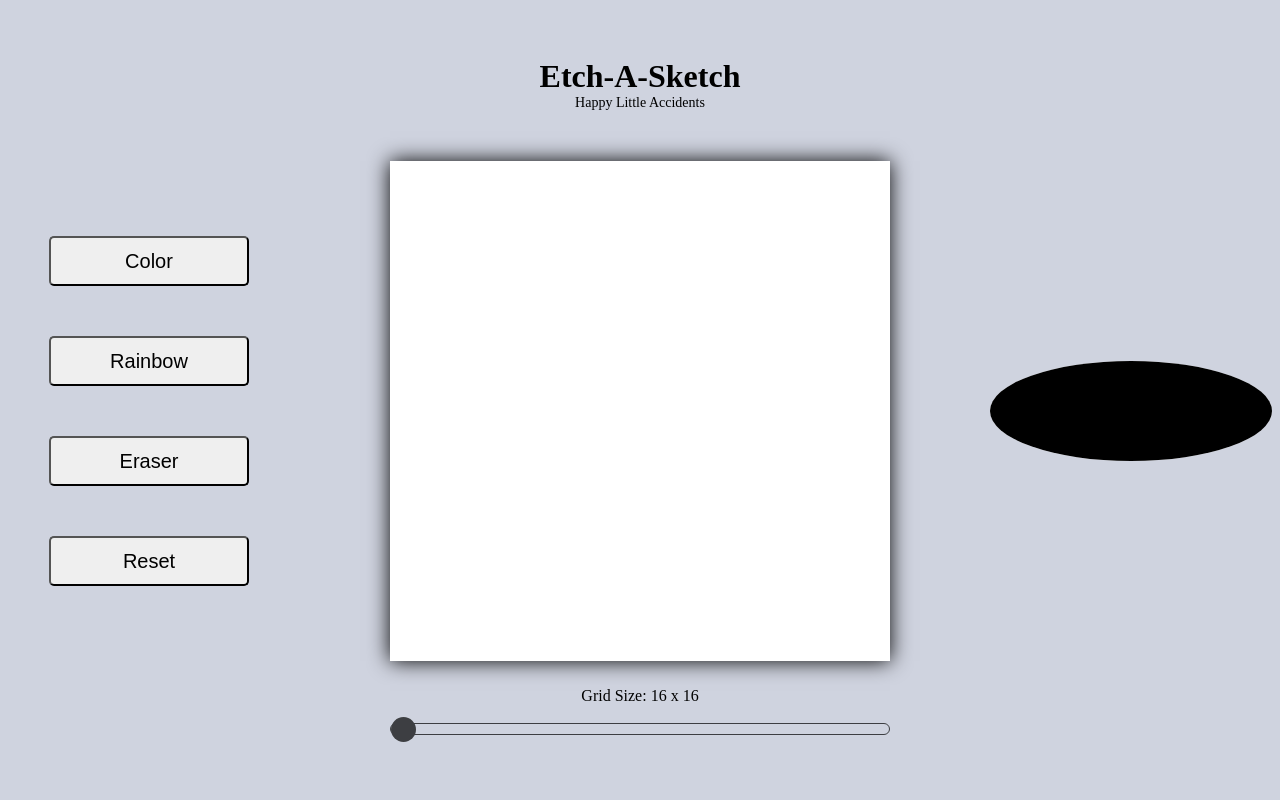
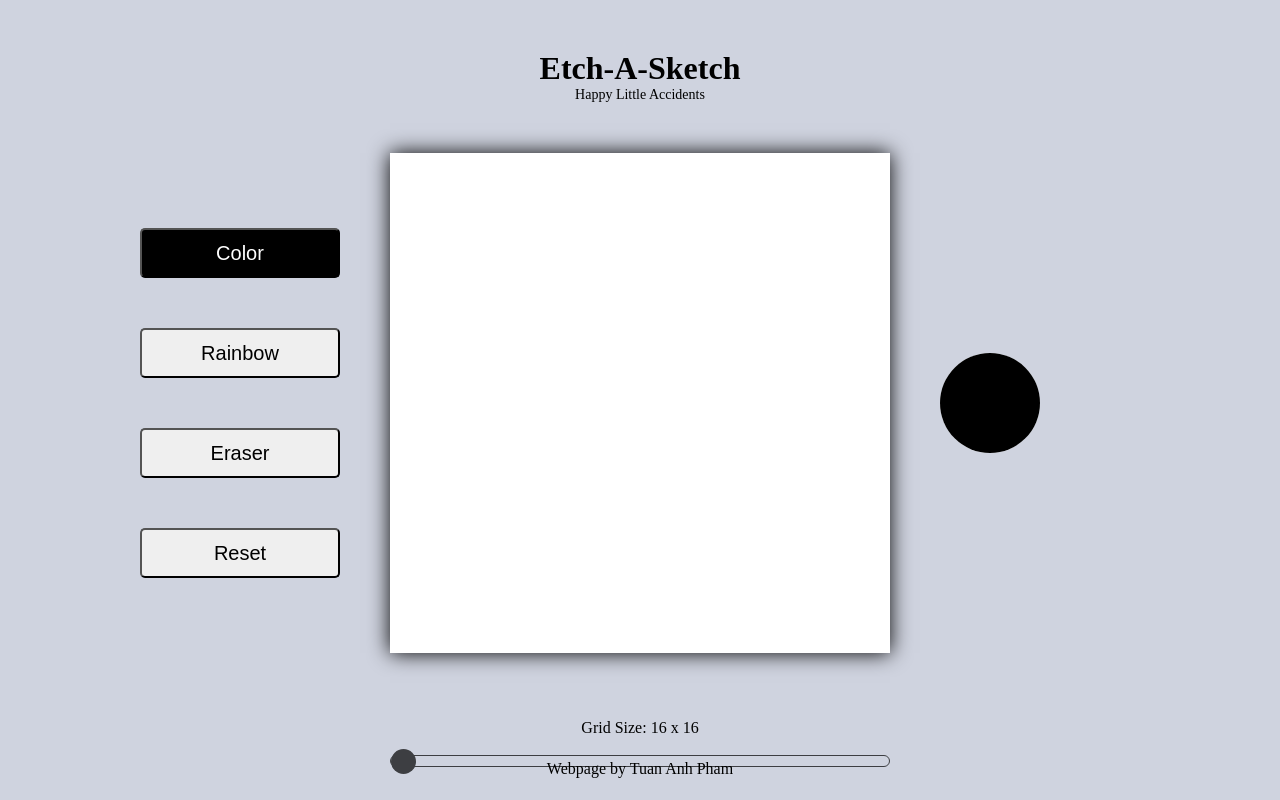
Before and after one commit to SomeCoolName1/Etch-A-Sketch, a plain HTML site: page index.html in a window 1280 px wide. Both pictures are taken after a click on the button "Color". Drawn offline with Linux system fonts and the light colour scheme.

Commit message:
finished everything. Check Readme for notes for future reference

```diff
--- a/Style/style.css
+++ b/Style/style.css
@@ -1,5 +1,9 @@
 body {
   background-color: rgb(207, 211, 223);
+  margin: 0;
+  padding: 0;
+  position: relative;
+  min-height: 100vh;
 }
 
 .heading {
@@ -62,10 +66,17 @@ body {
 
 .gridContainer {
   display: flex;
-  justify-content: space-between;
+  justify-content: center;
   align-items: center;
   padding-top: 50px;
-  gap: 100px;
+  gap: 50px;
+  padding-bottom: 2.5rem;
+}
+
+.buttonOuter,
+.colourOuter {
+  display: flex;
+  flex: 1;
 }
 
 #gridBoxes {
@@ -76,15 +87,16 @@ body {
   box-shadow: 0 0 20px black;
   border-color: solid black;
 }
+.buttonOuter {
+  align-items: center;
+  justify-content: right;
+}
 
 .button {
   display: flex;
   flex-direction: column;
   list-style: none;
-  align-items: center;
-  justify-content: center;
   gap: 50px;
-  flex: 1;
 }
 
 #colorPicker {
@@ -92,7 +104,6 @@ body {
 }
 
 .colorContainer {
-  flex: 1;
   border-radius: 100%;
   width: 100px;
   height: 100px;
@@ -121,7 +132,6 @@ input[type="color"] {
 #Eraser {
   height: 50px;
   width: 200px;
-
   border-radius: 5px;
   font-size: 20px;
 }
@@ -133,3 +143,19 @@ input[type="color"] {
   transform: scale(1.05);
   transition: transform 0.05s ease-in-out;
 }
+
+#Reset:active,
+#Rainbow:focus,
+#Color:focus,
+#Eraser:focus {
+  background-color: black;
+  color: white;
+}
+
+.footer {
+  position: absolute;
+  bottom: 0;
+  width: 100%;
+  height: 2.5rem;
+  text-align: center;
+}
--- a/app.js
+++ b/app.js
@@ -1,3 +1,12 @@
+window.onload = () => {
+  setupGrid(16);
+};
+
+var currentColor = "#000000"; //Match initial colour wheel being black
+var currentMode = "colorMode";
+
+//Set up grid
+
 function setupGrid(size) {
   gridBoxes.style.gridTemplateRows = `repeat(${size}, 1fr)`;
   gridBoxes.style.gridTemplateColumns = `repeat(${size}, 1fr)`;
@@ -6,10 +15,12 @@ function setupGrid(size) {
     const gridDiv = document.createElement("div");
     gridDiv.classList.add("grid");
     gridDiv.addEventListener("mouseover", changeColor1);
-    gridDiv.addEventListener("mousedown", changeColor1);
+
     gridBoxes.appendChild(gridDiv);
   }
 }
+
+//Slider
 
 var slider = document.getElementById("myRange");
 var output = document.getElementById("demo");
@@ -17,6 +28,9 @@ var output2 = document.getElementById("demo2");
 var size = slider.value;
 output.innerHTML = slider.value;
 output2.innerHTML = slider.value;
+
+//Changing sldier value passes e.target.value as the size in setupgrid()
+//new grid (from reset button) is also triggered but maintains size
 
 function updateSliderValue(e) {
   output.innerHTML = e.target.value;
@@ -27,16 +41,7 @@ function updateSliderValue(e) {
   newGrid();
 }
 
-window.onload = () => {
-  setupGrid(16);
-};
-
-var currentColor = "#000000";
-
-function changeColor(e) {
-  console.log("Color hex: " + e.target.value);
-  currentColor = e.target.value;
-}
+//On reset button click
 
 function newGrid() {
   const gridBoxes = document.getElementById("gridBoxes");
@@ -45,7 +50,15 @@ function newGrid() {
   setupGrid(size);
 }
 
-var currentMode = "colorMode";
+//Grabs changeColor(e) on click event from color wheel to update current color
+//currentColor, global variable, is then put into colorChange1 if on colorMode
+
+function changeColor(e) {
+  console.log("Color hex: " + e.target.value);
+  currentColor = e.target.value;
+}
+
+//current mode changes the colouring tool
 
 function changeColor1(e) {
   if (currentMode == "eraserMode") {
@@ -60,6 +73,9 @@ function changeColor1(e) {
   }
 }
 
+//onclicks from buttons pass strings as arguments to change currentMode
+//onclicks update global variable
+
 function mode(modeEvent) {
   console.log(modeEvent);
   if (modeEvent == "eraserMode") {
--- a/index.html
+++ b/index.html
@@ -12,6 +12,7 @@
         <div class="subTitle">Happy Little Accidents</div>
     </div>
     <div class='gridContainer'>
+        <div class="buttonOuter">
             <div class="button">
                 <li>
                     <button id="Color" onclick="mode('colorMode')">Color
@@ -23,29 +24,24 @@
                 <li><button id="Eraser" onclick="mode('eraserMode')">Eraser</button></li>
                 <li><button id="Reset" onclick="newGrid()">Reset
                     </button></li>
-
             </div>
-
+        </div>
         <div id="gridBoxes">
         </div>
+        <div class="colourOuter">
             <div class="colorContainer">
                 <input type="color" value="#000000" id="colorId" onchange="changeColor(event)">
             </div>
         </div>
-
+    </div>
     <div class="slideContainer">
         <div class="sliderText">
             <p>Grid Size: <span id="demo"></span> x <span id="demo2"></span></p>
         </div>
         <input type="range" min="16" max="32" value="1" class="slider" id="myRange" oninput="updateSliderValue(event)">
-
-
     </div>
 
-
-
-
-
+    <div class="footer">Webpage by Tuan Anh Pham</div>
     <script src='app.js'>
     </script>
 </body>
```
Lines whose indentation alone changed are shown as unchanged.
